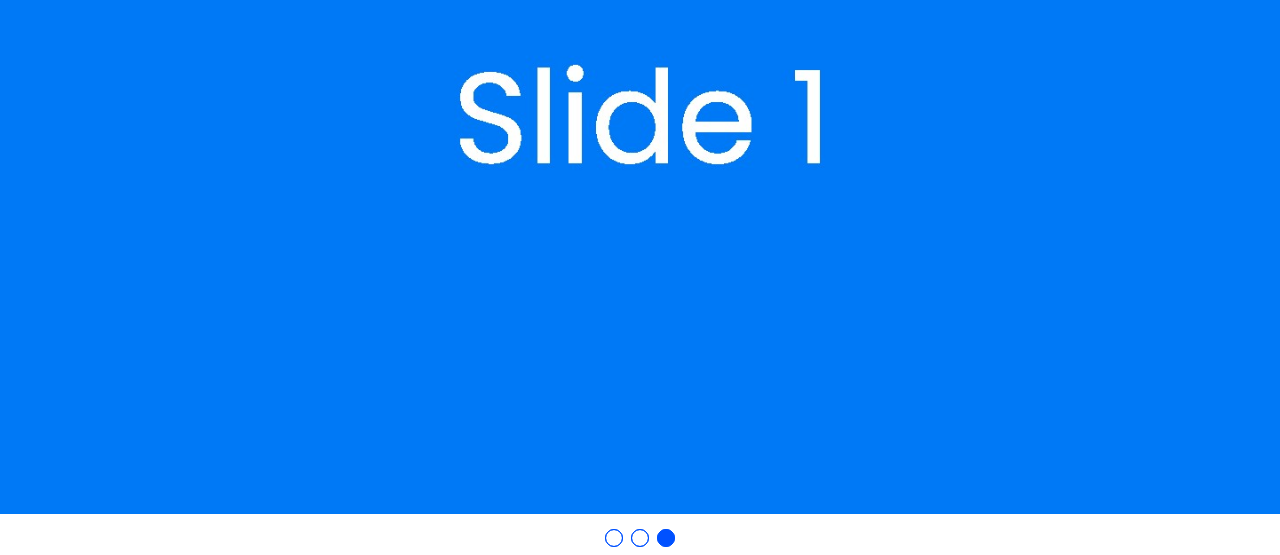
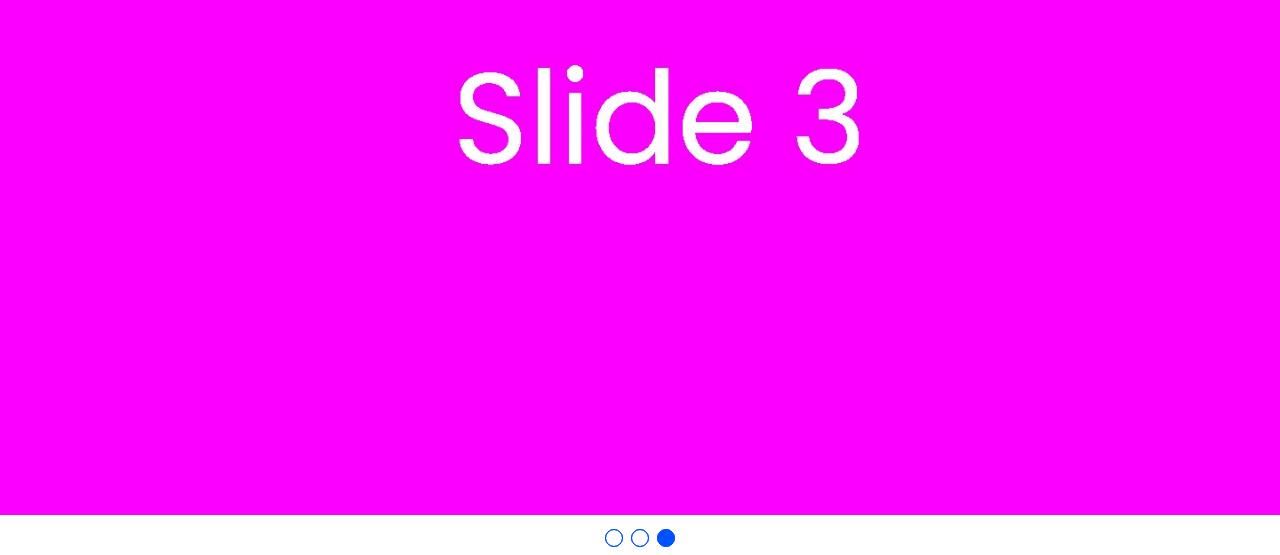
Before and after one commit to Yoichiroo/html-css-js, a plain HTML site: page carousel/index.html in a window 1280 px wide. Shown: the part 285-840 px from the top of the page. Drawn offline with Linux system fonts and the light colour scheme.

Commit message:
Criado o carousel de imagens, passando automaticamente/manualmente e com transição

```diff
--- a/carousel/css/style.css
+++ b/carousel/css/style.css
@@ -30,6 +30,7 @@
     height: auto;
     position: relative;
     text-align: center;
+    transition: 1s;
 }
 
 .carousel-box img {
@@ -64,3 +65,15 @@
 #r1:checked ~ .nav-auto .btn1, #r2:checked ~ .nav-auto .btn2, #r3:checked ~ .nav-auto .btn3  {
     background-color: rgb(0, 81, 255);
 }
+
+#r1:checked ~ .primeiro {
+    margin-left: 0%;
+}
+
+#r2:checked ~ .primeiro {
+    margin-left: -25%;
+}
+
+#r3:checked ~ .primeiro {
+    margin-left: -50%;
+}
```
